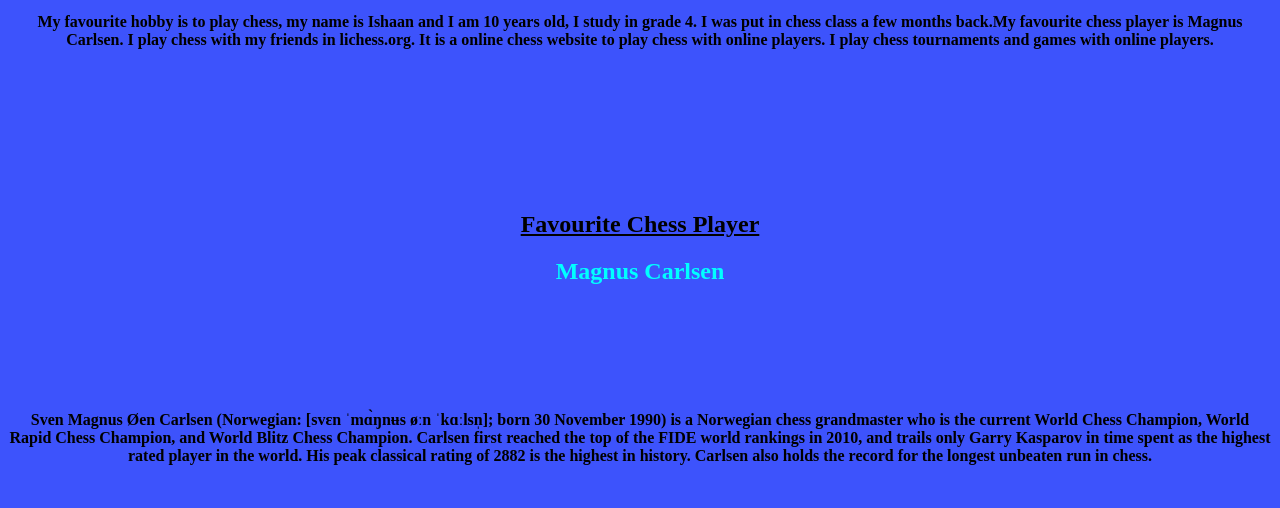
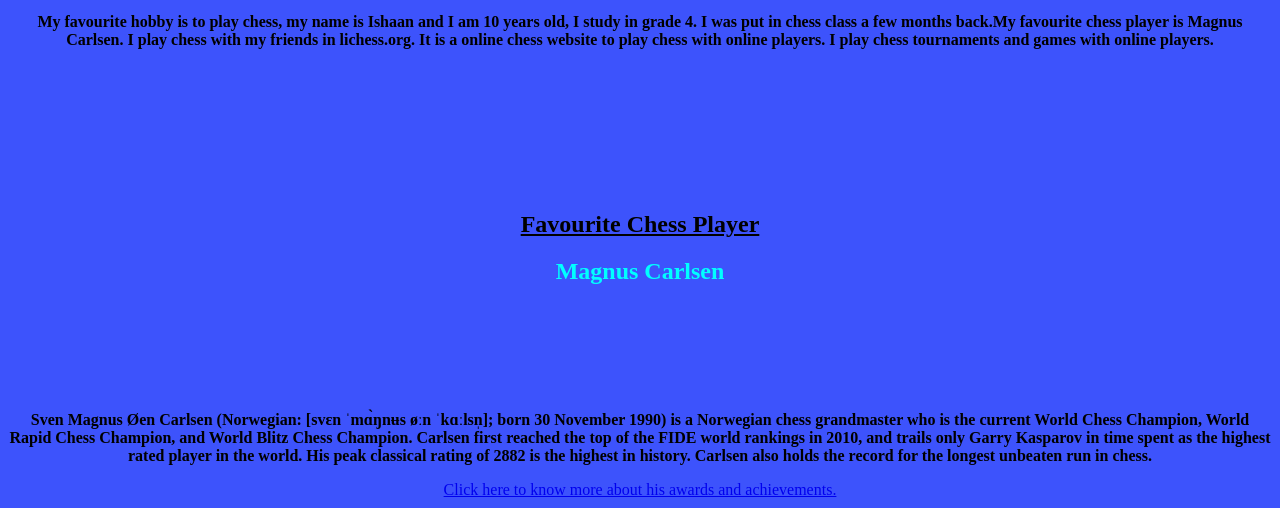
Before and after one commit to Ishaan20100906/My-favourite-hobby, a plain HTML site: page index.html in a window 1280 px wide. Shown: the part 292-800 px from the top of the page. Drawn offline with Linux system fonts and the light colour scheme.

Commit message:
Add files via upload

```diff
--- a/index.html
+++ b/index.html
@@ -41,5 +41,6 @@
         <br>
         <br>
         <p>Sven Magnus Øen Carlsen (Norwegian: [svɛn ˈmɑ̀ŋnʉs øːn ˈkɑːlsn̩]; born 30 November 1990) is a Norwegian chess grandmaster who is the current World Chess Champion, World Rapid Chess Champion, and World Blitz Chess Champion. Carlsen first reached the top of the FIDE world rankings in 2010, and trails only Garry Kasparov in time spent as the highest rated player in the world. His peak classical rating of 2882 is the highest in history. Carlsen also holds the record for the longest unbeaten run in chess.</p>
+        <a href="http://www.edubilla.com/sport/chess/players/magnus-carlsen" target="_blank">Click here to know more about his awards and achievements.</a>
 
     </section>
```
